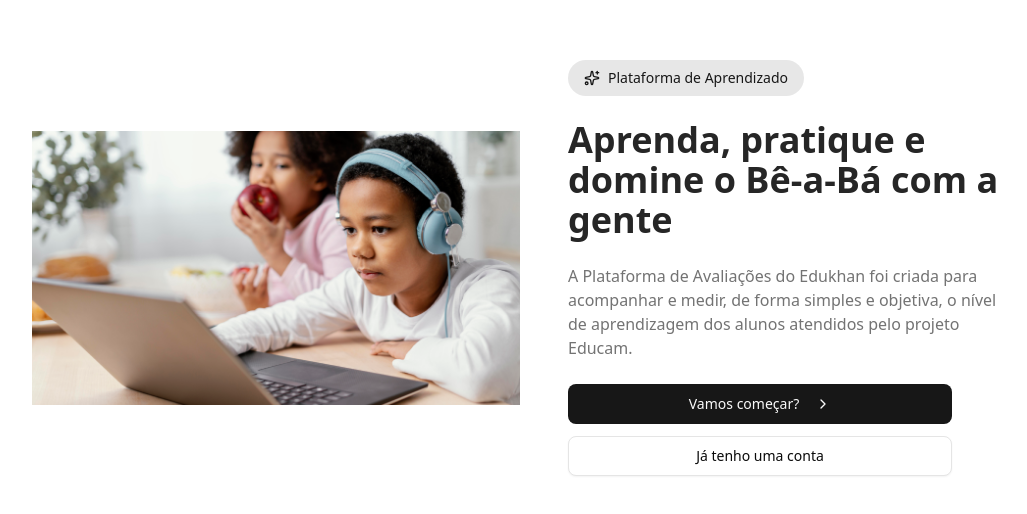
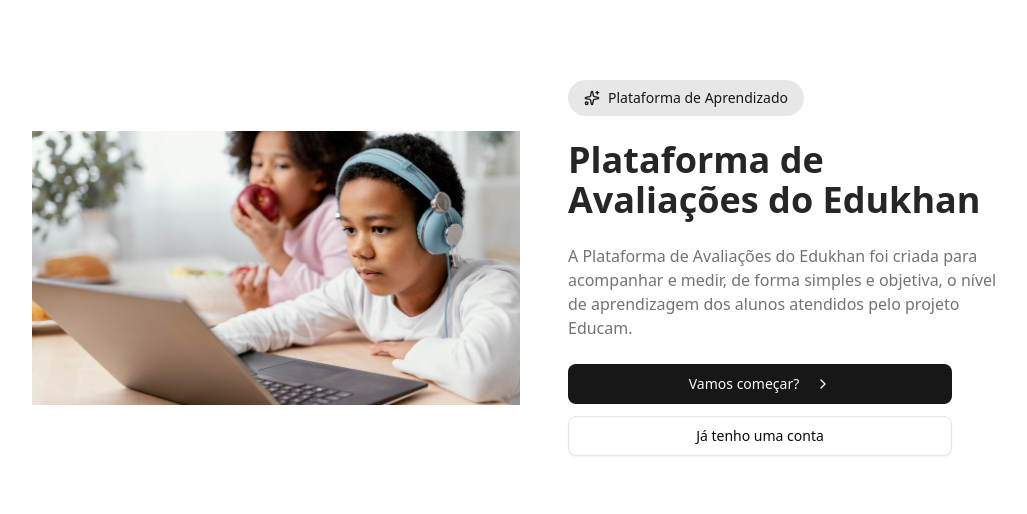
Before and after one commit to tobiasteles/edukhan-avaliacoes, a Next.js app: page / in a window 1280 px wide. Shown: the part 132-646 px from the top of the page, without its empty margins (96-1123 px from the left). Built offline with nearby package versions, Linux system fonts and the light colour scheme; no server answers; a web font is replaced by a local one.

Commit message:
Update page.tsx

```diff
--- a/app/(marketing)/page.tsx
+++ b/app/(marketing)/page.tsx
@@ -40,7 +40,7 @@
           </div>
 
           <h1 className="text-3xl lg:text-4xl font-bold text-neutral-800 max-w-md">
-            Aprenda, pratique e domine o Bê-a-Bá com a gente
+            Plataforma de Avaliações do Edukhan
           </h1>
 
           <p className="text-muted-foreground max-w-md">
```
